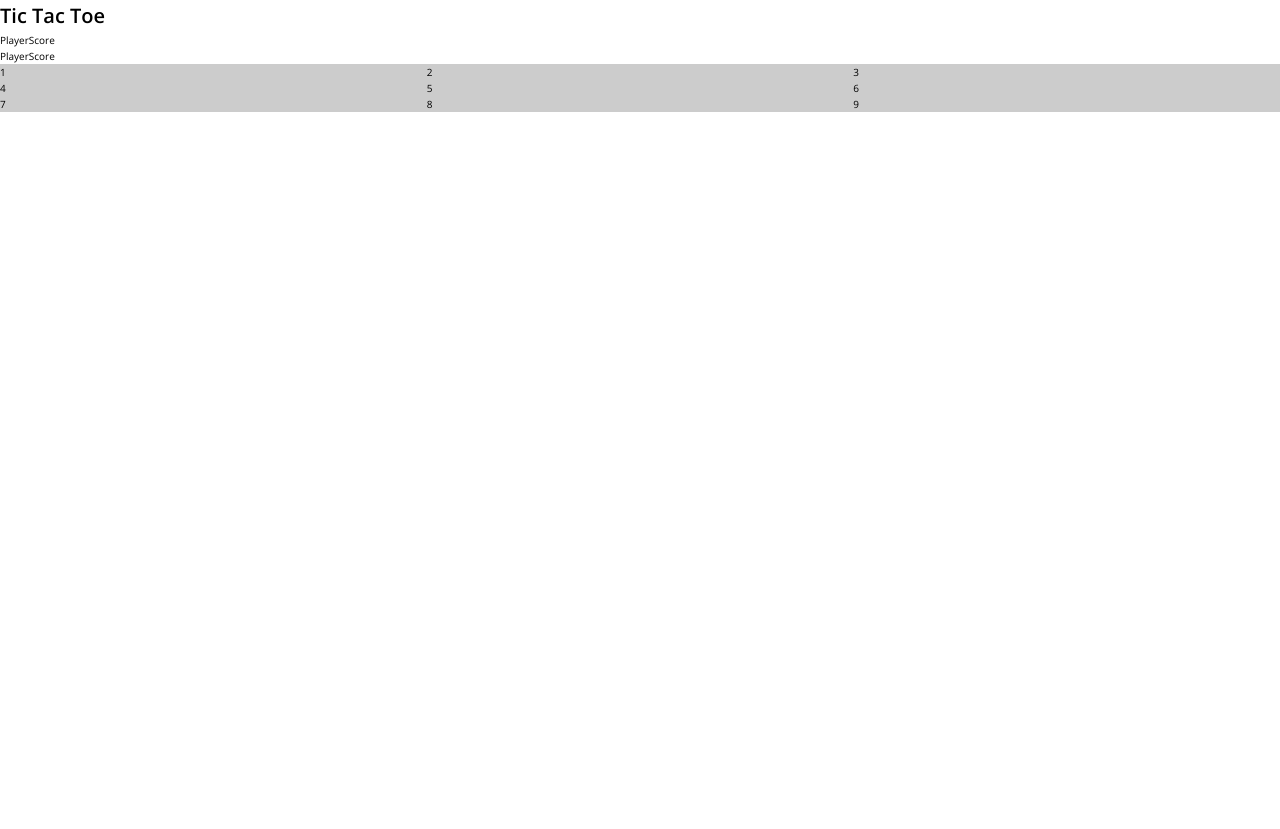
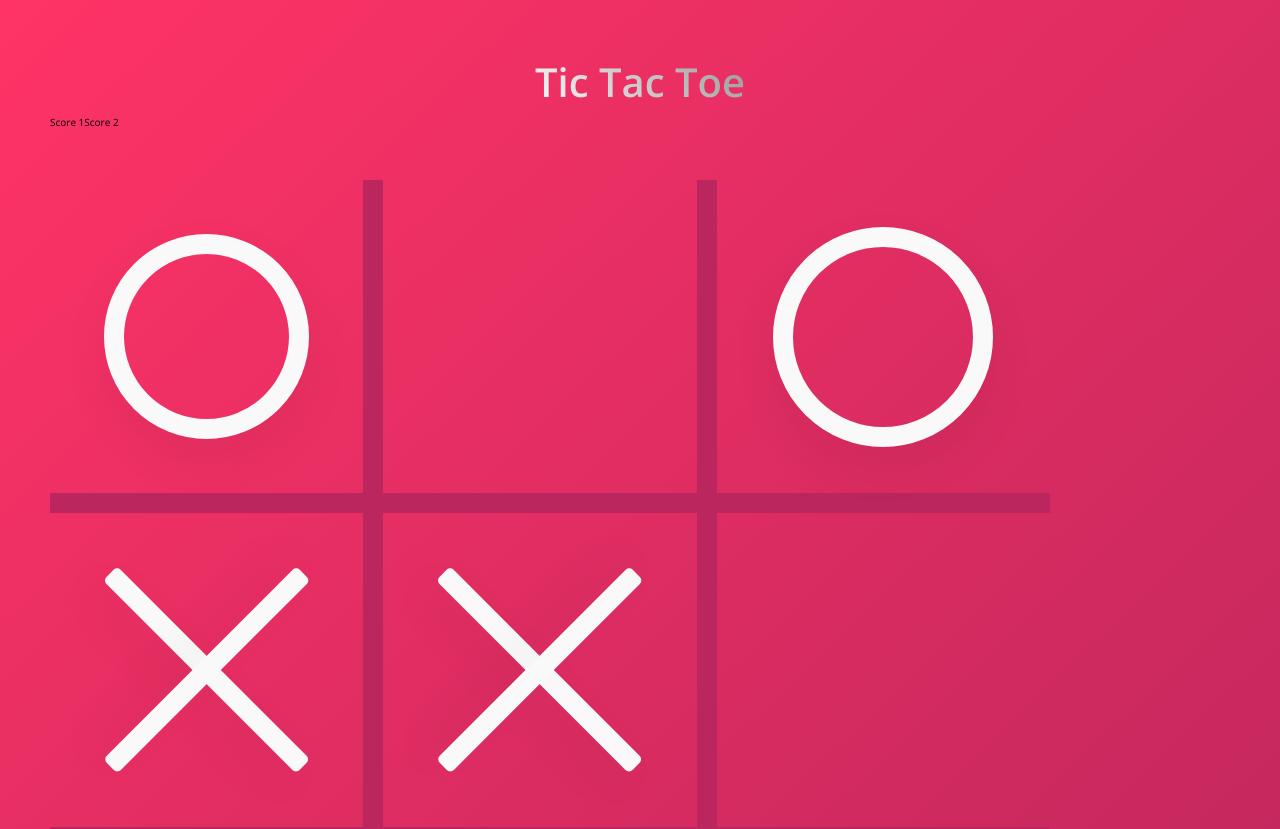
Before and after one commit to StefanoFrontini/tic-tac-toe, a React (Vite) app: page / in a window 1280 px wide. Shown: the top 829 px of the page. Before the commit the page ends 800 px from the top, so only its background shows below. Built offline with nearby package versions, Linux system fonts and the light colour scheme.

Commit message:
adds gameboard style

```diff
--- a/src/App.module.scss
+++ b/src/App.module.scss
@@ -1,7 +1,63 @@
+.container {
+  // display: flex;
+  // flex-direction: column;
+  // justify-content: space-between;
+  // align-items: center;
+  min-height: 100vh;
+  padding: 5rem;
+}
 .board {
   display: grid;
   grid-template-columns: repeat(3, 1fr);
+  width: 100%;
+  max-width: 100rem;
+  margin-top: 5rem;
+  // margin: 0 auto;
+  // background-color: var(--color-primary-dark);
+  // background-color: transparent;
+  // background-color: grey;
+  // gap: 2rem;
   &__cell {
-    background-color: #ccc;
+    border-bottom: 2rem solid var(--color-primary-dark);
+    border-right: 2rem solid var(--color-primary-dark);
+
+    display: flex;
+    justify-content: center;
+    align-items: center;
+    padding: 2rem;
+    &:nth-last-child(-n + 3) {
+      border-bottom: none;
+    }
+    &:nth-child(3n) {
+      border-right: none;
+    }
   }
 }
+.header {
+  text-align: center;
+}
+.title {
+  display: inline;
+  font-size: 4rem;
+  /* Fallback: Set a background color. */
+  background-color: black;
+
+  /* Create the gradient. */
+  background-image: linear-gradient(
+    45deg,
+    var(--color-grey-light-1),
+    var(--color-grey-dark-3)
+  );
+
+  /* Set the background size and repeat properties. */
+  background-size: 100%;
+  background-repeat: repeat;
+
+  /* Use the text as a mask for the background. */
+  /* This will show the gradient as a text color rather than element bg. */
+  -webkit-background-clip: text;
+  background-clip: text;
+  -webkit-text-fill-color: transparent;
+  -moz-background-clip: text;
+  -moz-text-fill-color: transparent;
+}
--- a/src/App.tsx
+++ b/src/App.tsx
@@ -1,6 +1,9 @@
 import { useState } from "react";
 import PlayerScore from "./components/PlayerScore";
 import styles from "./App.module.scss";
+import CrossIcon from "./components/CrossIcon";
+import CircleIcon from "./components/CircleIcon";
+import Cell from "./components/Cell";
 console.log(styles);
 
 type Player = "X" | "O" | "empty";
@@ -71,6 +74,11 @@ function actions(s: Player[]): number[] {
 function result(s: Player[], a: number): Player[] {
   const result = s.slice();
   result[a] = player(s);
+  return result;
+}
+function resultPlayerMove(s: Player[], a: number): Player[] {
+  const result = s.slice();
+  result[a] = "X";
   return result;
 }
 
@@ -162,7 +170,7 @@ function App(): JSX.Element {
     return v;
   }
 
-  console.log("initialState", initialState);
+  console.log("gameState", gameState);
   // console.log("minValue", minValue(initialState));
   // console.log("gameState", gameState);
   // console.log("maxValue", maxValue(initialState));
@@ -170,10 +178,9 @@ function App(): JSX.Element {
   // console.log("bestValue", bestValue);
   // const nextMove = bestValue.results.find((el) => el.value === bestValue.value);
   // console.log("nextMove", nextMove);
-  const bestValue = minValue(initialState);
-  console.log("bestValue", bestValue);
-  const nextMove = bestValue.results.find((el) => el.value === bestValue.value);
-  console.log("nextMove", nextMove);
+  // console.log("bestValue", bestValue);
+  // const nextMove = bestValue.results.find((el) => el.value === bestValue.value);
+  // console.log("nextMove", nextMove);
   // const nextGameState = result(gameState, nextMove.action);
   // console.log("nextGameState", nextGameState);
   // setGameState(nextGameState);
@@ -181,23 +188,45 @@ function App(): JSX.Element {
   // console.log("winner", isWinningState(initialState));
   // console.log(isGameBoardFull(initialState));
   // console.log("nextPlayer", player(initialState));
+  function computerMove() {
+    const bestValue = minValue(gameState);
+    const nextMove = bestValue.results.find(
+      (el) => el.value === bestValue.value
+    );
+    const nextGameState = result(gameState, nextMove.action);
+    setGameState(nextGameState);
+  }
+  function updateGameState(s: Player[]): void {
+    setGameState(s);
+  }
   return (
-    <div className="container">
-      <h1>Tic Tac Toe</h1>
+    <div className={styles.container}>
+      <header className={styles.header}>
+        <h1 className={styles.title}>Tic Tac Toe</h1>
+      </header>
       <div className="scores">
-        <PlayerScore />
-        <PlayerScore />
+        <span>Score 1</span>
+        <span>Score 2</span>
+        {/* <PlayerScore>
+          <CrossIcon />
+        </PlayerScore>
+        <PlayerScore>
+          <CircleIcon />
+        </PlayerScore> */}
       </div>
       <div className={styles.board}>
-        <div className={styles.board__cell}>1</div>
-        <div className={styles.board__cell}>2</div>
-        <div className={styles.board__cell}>3</div>
-        <div className={styles.board__cell}>4</div>
-        <div className={styles.board__cell}>5</div>
-        <div className={styles.board__cell}>6</div>
-        <div className={styles.board__cell}>7</div>
-        <div className={styles.board__cell}>8</div>
-        <div className={styles.board__cell}>9</div>
+        {gameState.map((el, index) => {
+          return (
+            <Cell
+              player={el}
+              key={index}
+              i={index}
+              gameState={gameState}
+              resultPlayerMove={resultPlayerMove}
+              updateGameState={updateGameState}
+            />
+          );
+        })}
       </div>
     </div>
   );
--- /dev/null
+++ b/src/components/Cell.module.scss
@@ -0,0 +1,22 @@
+.empty {
+  width: 90%;
+  aspect-ratio: 1;
+  //   border: 1rem solid var(--color-grey-light-1);
+}
+.cell {
+  border-bottom: 2rem solid var(--color-primary-dark);
+  border-right: 2rem solid var(--color-primary-dark);
+  width: 100%;
+  aspect-ratio: 1;
+
+  display: flex;
+  justify-content: center;
+  align-items: center;
+  padding: 2rem;
+  &:nth-last-child(-n + 3) {
+    border-bottom: none;
+  }
+  &:nth-child(3n) {
+    border-right: none;
+  }
+}
--- /dev/null
+++ b/src/components/Cell.tsx
@@ -0,0 +1,31 @@
+import CircleIcon from "./CircleIcon";
+import CrossIcon from "./CrossIcon";
+import styles from "./Cell.module.scss";
+interface CellProps {
+  player: string;
+  i: number;
+}
+function Cell({
+  player,
+  i,
+  gameState,
+  updateGameState,
+  resultPlayerMove,
+}: CellProps): JSX.Element {
+  const empty = player === "empty" && <div className={styles.empty}></div>;
+  const X = player === "X" && <CrossIcon />;
+  const Y = player === "O" && <CircleIcon />;
+  function handleClick(): void {
+    const nextMove = resultPlayerMove(gameState, i);
+    updateGameState(nextMove);
+  }
+  return (
+    <div className={styles.cell} onClick={handleClick}>
+      {empty}
+      {X}
+      {Y}
+    </div>
+  );
+}
+
+export default Cell;
--- /dev/null
+++ b/src/components/CircleIcon.module.scss
@@ -0,0 +1,13 @@
+.icon {
+  width: 100%;
+
+  fill: var(--color-grey-light-1);
+}
+
+.circle {
+  width: 75%;
+  aspect-ratio: 1;
+  border-radius: 50%;
+  border: 2rem solid var(--color-grey-light-1);
+  box-shadow: var(--shadow-light);
+}
--- /dev/null
+++ b/src/components/CircleIcon.tsx
@@ -0,0 +1,19 @@
+import styles from "./CircleIcon.module.scss";
+function CircleIcon() {
+  return (
+    <div className={styles.circle}></div>
+    // <svg
+    //   className={styles.icon}
+    //   version="1.1"
+    //   xmlns="http://www.w3.org/2000/svg"
+    //   //   width="24"
+    //   //   height="28"
+    //   viewBox="0 0 24 28"
+    // >
+    //   <title>circle-o</title>
+    //   <path d="M12 5.5c-4.688 0-8.5 3.813-8.5 8.5s3.813 8.5 8.5 8.5 8.5-3.813 8.5-8.5-3.813-8.5-8.5-8.5zM24 14c0 6.625-5.375 12-12 12s-12-5.375-12-12 5.375-12 12-12v0c6.625 0 12 5.375 12 12z"></path>
+    // </svg>
+  );
+}
+
+export default CircleIcon;
--- /dev/null
+++ b/src/components/CrossIcon.module.scss
@@ -0,0 +1,28 @@
+.icon {
+  width: 100%;
+
+  fill: var(--color-grey-light-1);
+}
+// .container {
+//   width: 100%;
+//   aspect-ratio: 1;
+// }
+
+.cross {
+  width: 100%;
+  height: 2rem;
+  transform: rotate(45deg);
+  background-color: var(--color-grey-light-1);
+  box-shadow: var(--shadow-light);
+  border-radius: 5px;
+  &::after {
+    content: "";
+    display: block;
+    width: 100%;
+    height: 2rem;
+    transform: rotate(90deg);
+    background-color: var(--color-grey-light-1);
+    box-shadow: var(--shadow-light);
+    border-radius: 5px;
+  }
+}
--- /dev/null
+++ b/src/components/CrossIcon.tsx
@@ -0,0 +1,21 @@
+import styles from "./CrossIcon.module.scss";
+function CrossIcon() {
+  return (
+    // <div className={styles.container}>
+    <div className={styles.cross}></div>
+    // </div>
+    // <svg
+    //   version="1.1"
+    //   xmlns="http://www.w3.org/2000/svg"
+    //   className={styles.icon}
+    //   //   width="22"
+    //   //   height="28"
+    //   viewBox="0 0 22 28"
+    // >
+    //   <title>cross</title>
+    //   <path d="M20.281 20.656c0 0.391-0.156 0.781-0.438 1.062l-2.125 2.125c-0.281 0.281-0.672 0.438-1.062 0.438s-0.781-0.156-1.062-0.438l-4.594-4.594-4.594 4.594c-0.281 0.281-0.672 0.438-1.062 0.438s-0.781-0.156-1.062-0.438l-2.125-2.125c-0.281-0.281-0.438-0.672-0.438-1.062s0.156-0.781 0.438-1.062l4.594-4.594-4.594-4.594c-0.281-0.281-0.438-0.672-0.438-1.062s0.156-0.781 0.438-1.062l2.125-2.125c0.281-0.281 0.672-0.438 1.062-0.438s0.781 0.156 1.062 0.438l4.594 4.594 4.594-4.594c0.281-0.281 0.672-0.438 1.062-0.438s0.781 0.156 1.062 0.438l2.125 2.125c0.281 0.281 0.438 0.672 0.438 1.062s-0.156 0.781-0.438 1.062l-4.594 4.594 4.594 4.594c0.281 0.281 0.438 0.672 0.438 1.062z"></path>
+    // </svg>
+  );
+}
+
+export default CrossIcon;
--- a/src/components/PlayerScore.tsx
+++ b/src/components/PlayerScore.tsx
@@ -1,5 +1,8 @@
-function PlayerScore() {
-  return <div>PlayerScore</div>;
+interface PlayerProps {
+  children: React.ReactNode;
+}
+function PlayerScore({ children }: PlayerProps): JSX.Element {
+  return <div>{children}</div>;
 }
 
 export default PlayerScore;
--- a/src/index.scss
+++ b/src/index.scss
@@ -1,3 +1,29 @@
+:root {
+  --color-primary: #eb2f64;
+  --color-primary-light: #ff3366;
+  --color-primary-dark: #ba265d;
+
+  --color-grey-light-1: #faf9f9;
+  --color-grey-light-2: #f4f2f2;
+  --color-grey-light-3: #f0eeee;
+  --color-grey-light-4: #ccc;
+
+  --color-grey-dark-1: #333;
+  --color-grey-dark-2: #777;
+  --color-grey-dark-3: #999;
+
+  --shadow-dark: 0 2rem 6rem rgba(0, 0, 0, 0.3);
+  --shadow-light: 0 2rem 5rem rgba(0, 0, 0, 0.06);
+
+  --line: 1px solid var(--color-grey-light-2);
+}
+
+$bp-largest: 75em; // 1200px
+$bp-large: 68.75em; // 1100px
+$bp-medium: 56.25em; // 900px
+$bp-small: 37.5em; // 600px
+$bp-smallest: 31.25em; // 500px
+
 * {
   margin: 0;
   padding: 0;
@@ -9,11 +35,28 @@
 }
 html {
   box-sizing: border-box;
-  font-size: 62.5%;
+  font-size: 62.5%; //1rem = 10px, 10px/16px = 62.5%
+
+  @media only screen and (max-width: $bp-medium) {
+    font-size: 50%; //1rem = 8px, 8px/16px = 50%
+  }
+  @media only screen and (max-width: $bp-small) {
+    font-size: 37.5%; //1rem = 6px, 6px/16px = 37,5%
+  }
+  @media only screen and (max-width: $bp-smallest) {
+    font-size: 25%; //1rem = 4px, 4px/16px = 25%
+  }
 }
 
 body {
   font-family: "Open Sans", sans-serif;
   font-weight: 400;
   line-height: 1.6;
+  background-image: linear-gradient(
+    to right bottom,
+    var(--color-primary-light),
+    var(--color-primary-dark)
+  );
+  background-size: cover;
+  background-repeat: no-repeat;
 }
```
